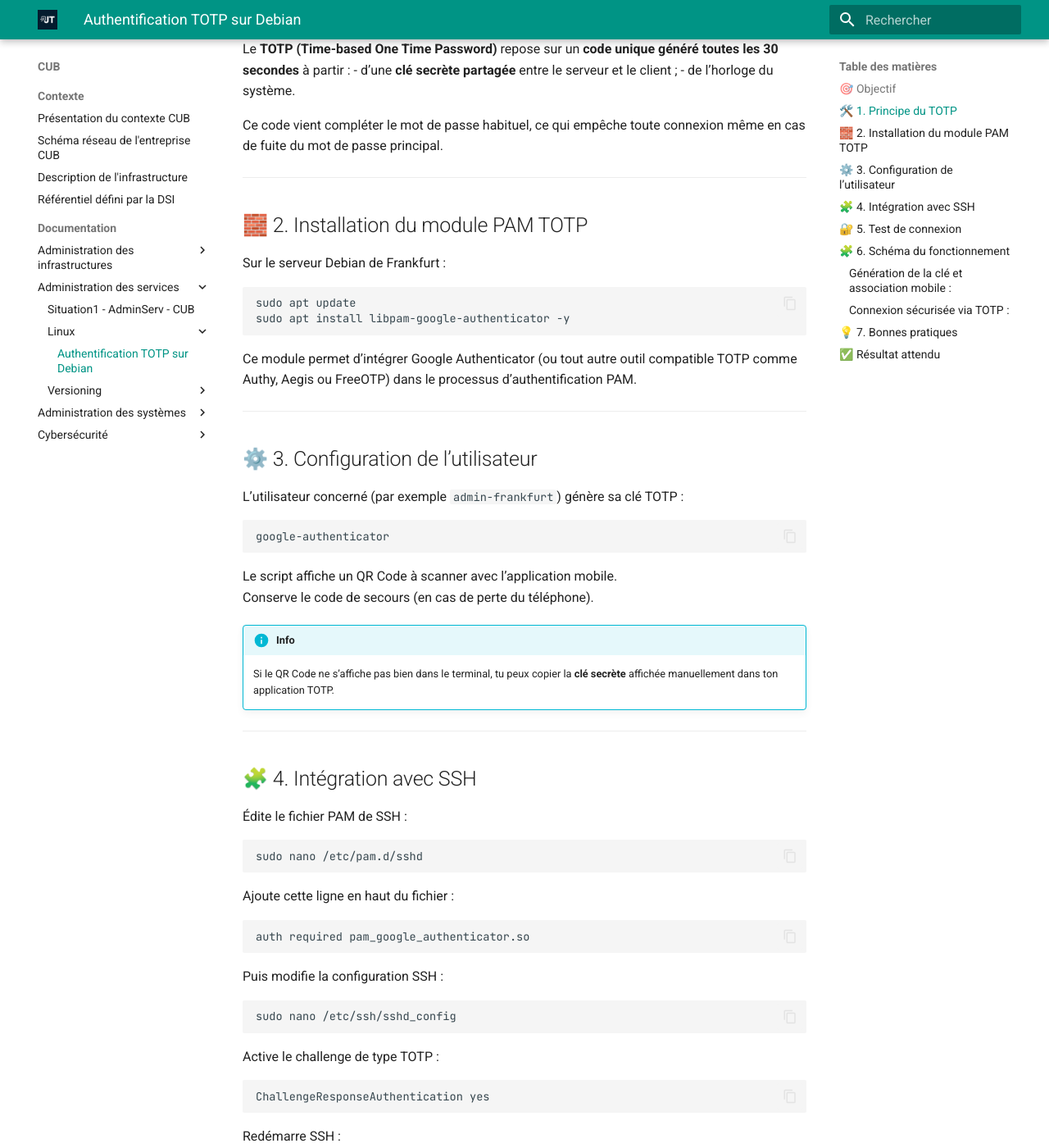
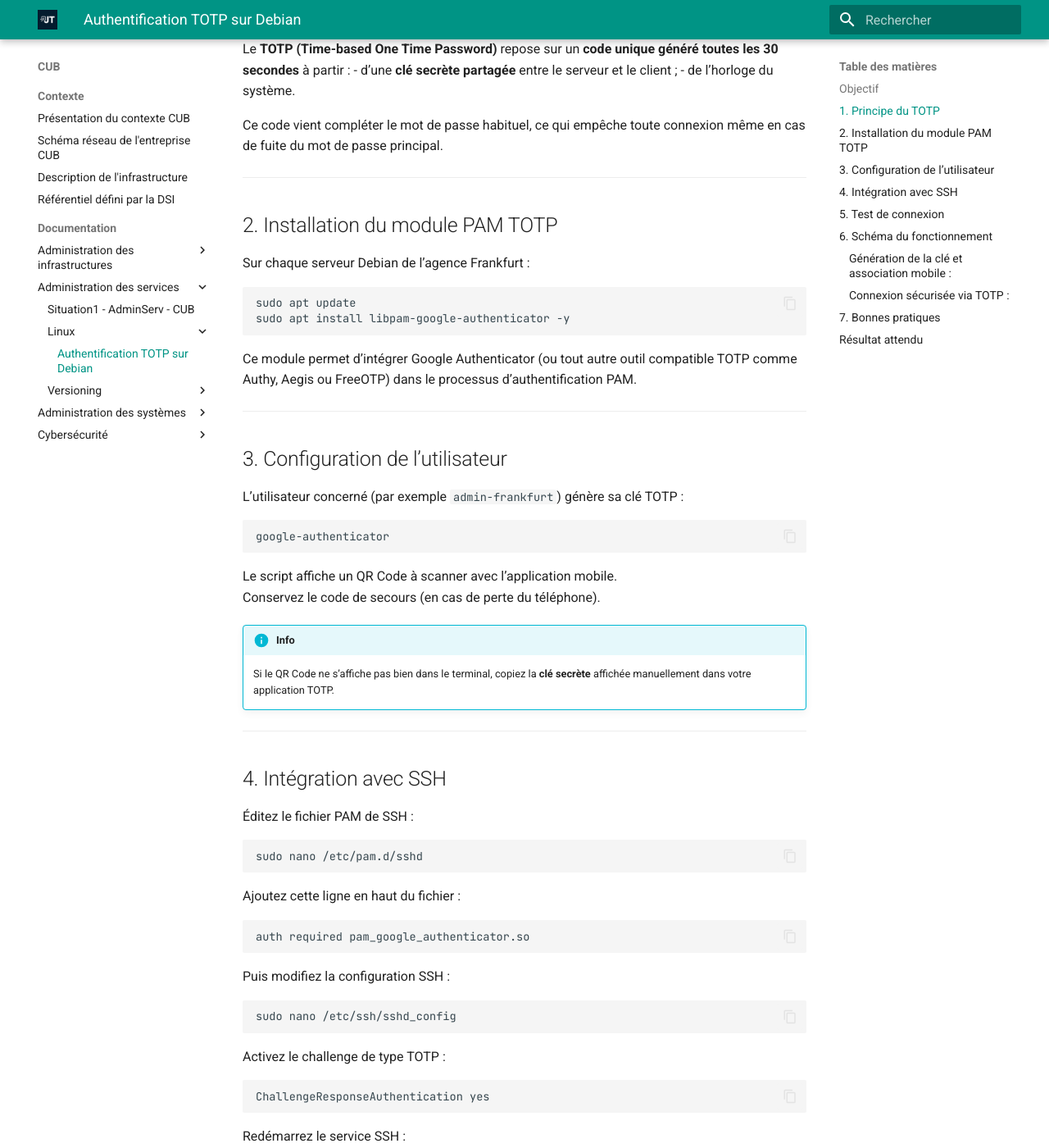
Before and after one commit to Joris-Texier/documentation-cub, an MkDocs documentation site: the page built from docs/CUB/Documentation/AdminServ/Linux/2--OTP.md, in a window 1280 px wide and 1400 px high, scrolled down 467 px. Shown: the whole window at 82% size. Built offline with MkDocs 1.6.1 and Material for MkDocs 9.7.7, drawn with Linux system fonts in a browser that asks for light colours; some of the changed text lies outside the part shown.

````diff
--- a/docs/CUB/Documentation/AdminServ/Linux/2--OTP.md
+++ b/docs/CUB/Documentation/AdminServ/Linux/2--OTP.md
@@ -15,9 +15,9 @@
 
 ---
 
-## 🧱 2. Installation du module PAM TOTP
+## 2. Installation du module PAM TOTP
 
-Sur le serveur Debian de Frankfurt :
+Sur chaque serveur Debian de l’agence Frankfurt :
 
 ```bash
 sudo apt update
@@ -28,7 +28,7 @@
 
 ---
 
-## ⚙️ 3. Configuration de l’utilisateur
+## 3. Configuration de l’utilisateur
 
 L’utilisateur concerné (par exemple `admin-frankfurt`) génère sa clé TOTP :
 
@@ -37,42 +37,42 @@
 ```
 
 Le script affiche un QR Code à scanner avec l’application mobile.
-Conserve le code de secours (en cas de perte du téléphone).
+Conservez le code de secours (en cas de perte du téléphone).
 
 !!! info
-    Si le QR Code ne s’affiche pas bien dans le terminal, tu peux copier la **clé secrète** affichée manuellement dans ton application TOTP.
+    Si le QR Code ne s’affiche pas bien dans le terminal, copiez la **clé secrète** affichée manuellement dans votre application TOTP.
 
 ---
 
-## 🧩 4. Intégration avec SSH
+## 4. Intégration avec SSH
 
-Édite le fichier PAM de SSH :
+Éditez le fichier PAM de SSH :
 ```bash
 sudo nano /etc/pam.d/sshd
 ```
-Ajoute cette ligne en haut du fichier :
+Ajoutez cette ligne en haut du fichier :
 ```
 auth required pam_google_authenticator.so
 ```
 
-Puis modifie la configuration SSH :
+Puis modifiez la configuration SSH :
 ```bash
 sudo nano /etc/ssh/sshd_config
 ```
 
-Active le challenge de type TOTP :
+Activez le challenge de type TOTP :
 ```
 ChallengeResponseAuthentication yes
 ```
 
-Redémarre SSH :
+Redémarrez le service SSH :
 ```bash
 sudo systemctl restart ssh
 ```
 
 ---
 
-## 🔐 5. Test de connexion
+## 5. Test de connexion
 
 Depuis un autre poste :
 ```bash
@@ -81,14 +81,14 @@
 
 Le système demande :
 1. le **mot de passe habituel**,
-2. puis le **code TOTP à 6 chiffres** généré sur ton téléphone.
+2. puis le **code TOTP à 6 chiffres** généré sur votre téléphone.
 
-Si le code est correct → connexion autorisée ✅
-Sinon → refus d’accès ❌
+Si le code est correct → connexion autorisée
+Sinon → refus d’accès
 
 ---
 
-## 🧩 6. Schéma du fonctionnement
+## 6. Schéma du fonctionnement
 
 ### Génération de la clé et association mobile :
 ![TOTP - phase d’enregistrement](../../../media/totp1.png)
@@ -98,10 +98,10 @@
 
 ---
 
-## 💡 7. Bonnes pratiques
+## 7. Bonnes pratiques
 
-- Synchroniser régulièrement l’horloge serveur (`ntp` ou `systemd-timesyncd`) pour éviter les désynchronisations TOTP.
-- Configurer au minimum **2 comptes administrateurs** avec TOTP activé.
+- Synchroniser régulièrement l’horloge de chaque serveur (`ntp` ou `systemd-timesyncd`) pour éviter les désynchronisations TOTP.
+- Configurer au minimum **deux comptes administrateurs** avec TOTP activé.
 - Sauvegarder la configuration PAM et SSH avant toute modification :
 ```bash
 sudo cp /etc/pam.d/sshd /etc/pam.d/sshd.backup
````
Also changed, not shown: other parts of docs/CUB/Documentation/AdminServ/Linux/2--OTP.md (+7 -7 lines).
